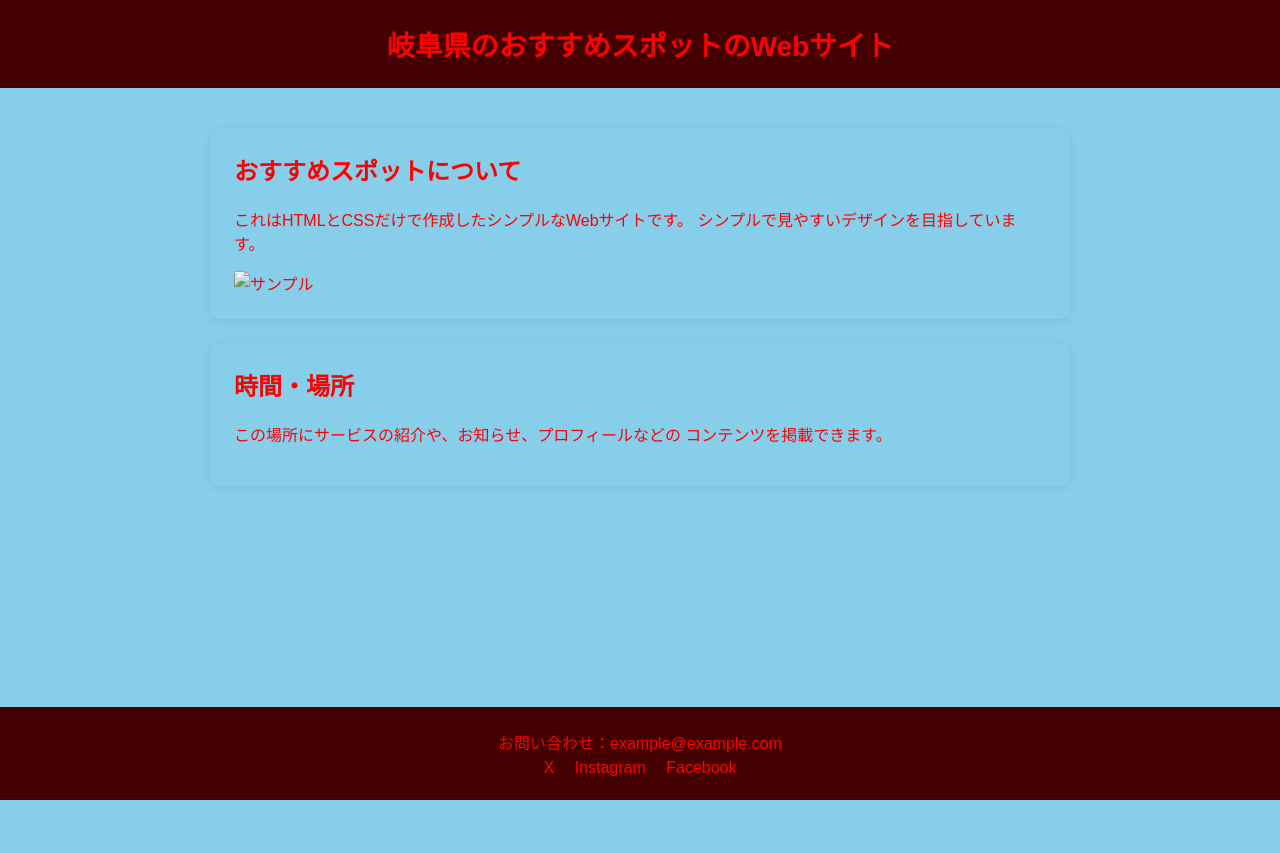
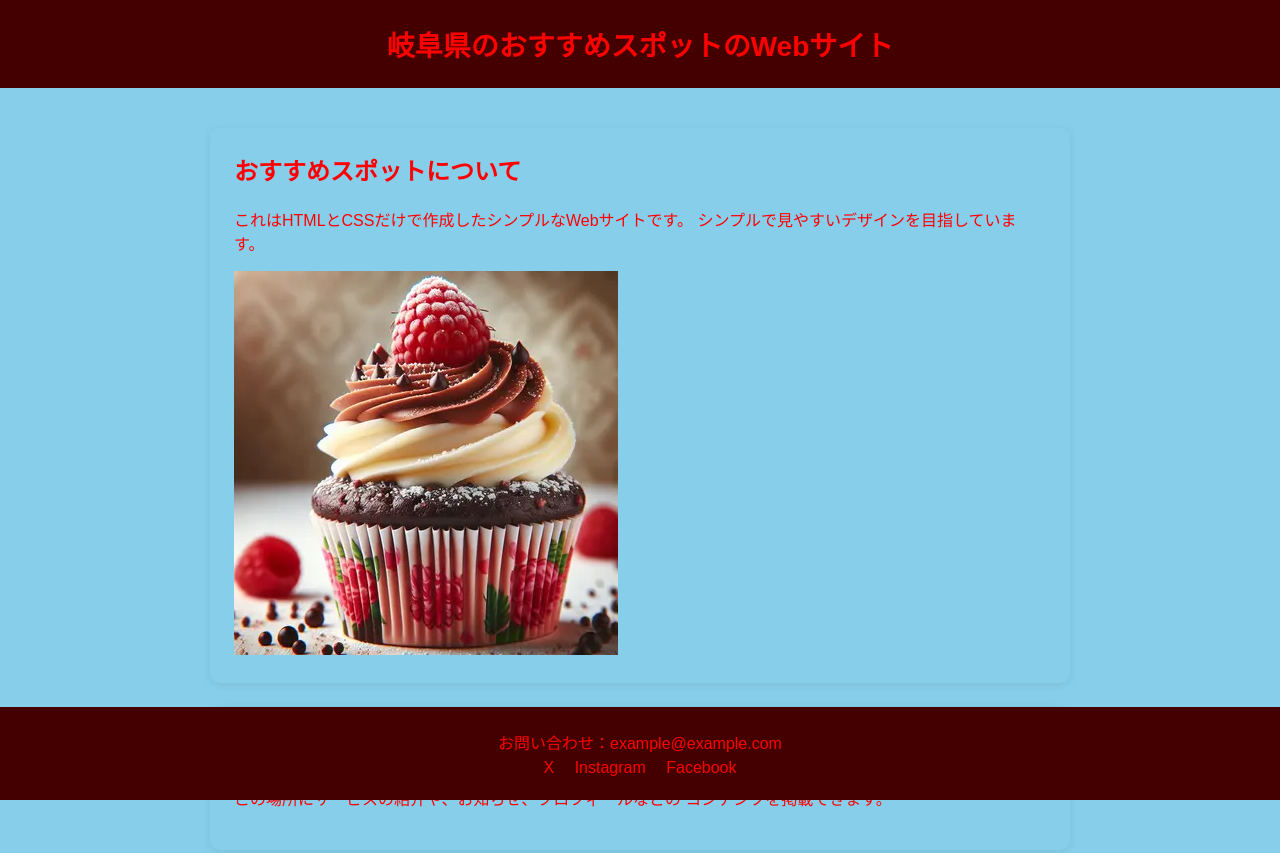
Before and after one commit to kai24106/kai-code, a plain HTML site: page index.html in a window 1280 px wide. Before the commit the page ends 800 px from the top, so only its background shows below. Drawn offline with Linux system fonts and the light colour scheme.

Commit message:
Update index.html

```diff
--- a/index.html
+++ b/index.html
@@ -90,7 +90,7 @@
         これはHTMLとCSSだけで作成したシンプルなWebサイトです。
         シンプルで見やすいデザインを目指しています。
       </p>
-      <img src="画像のリンク" alt="サンプル">
+      <img src="https://github.com/kai24106/kai-code/blob/main/cupcake.jpg?raw=true" alt="サンプル">
     </section>
 
     <section>
```
